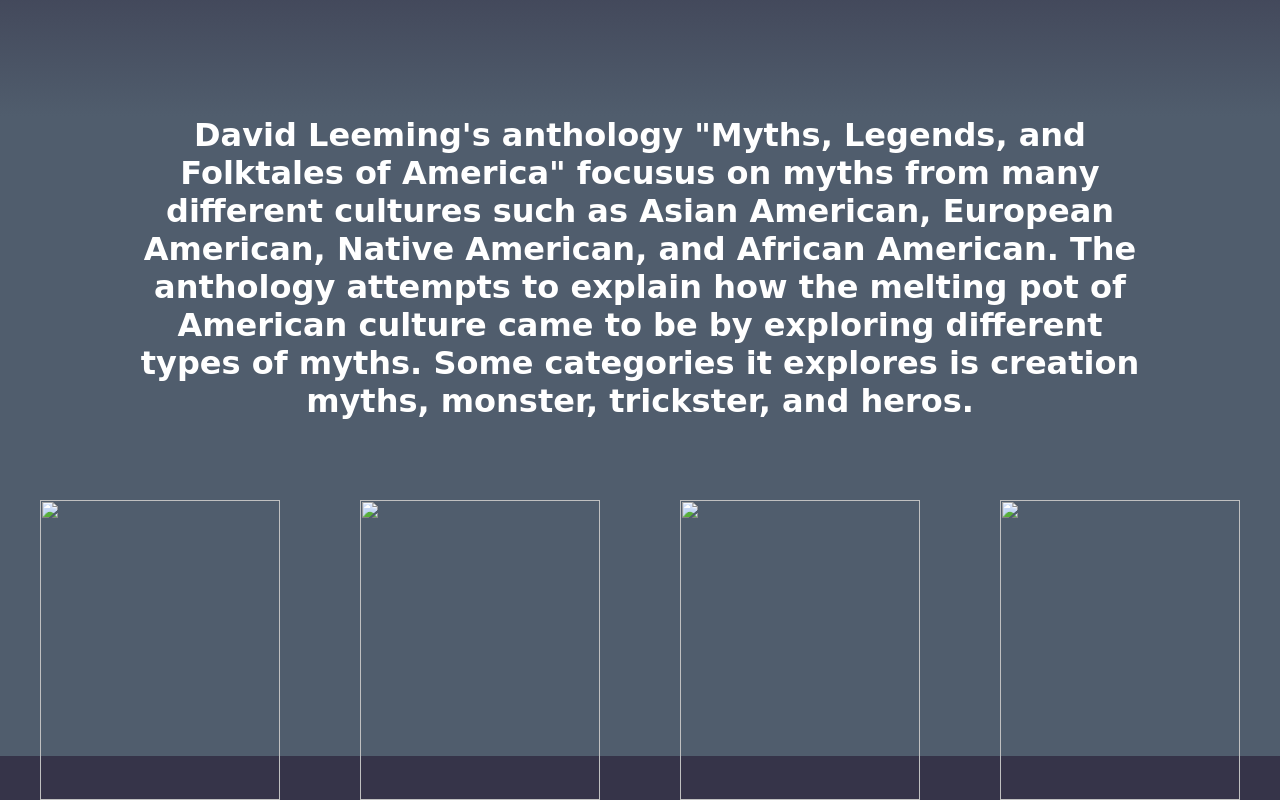
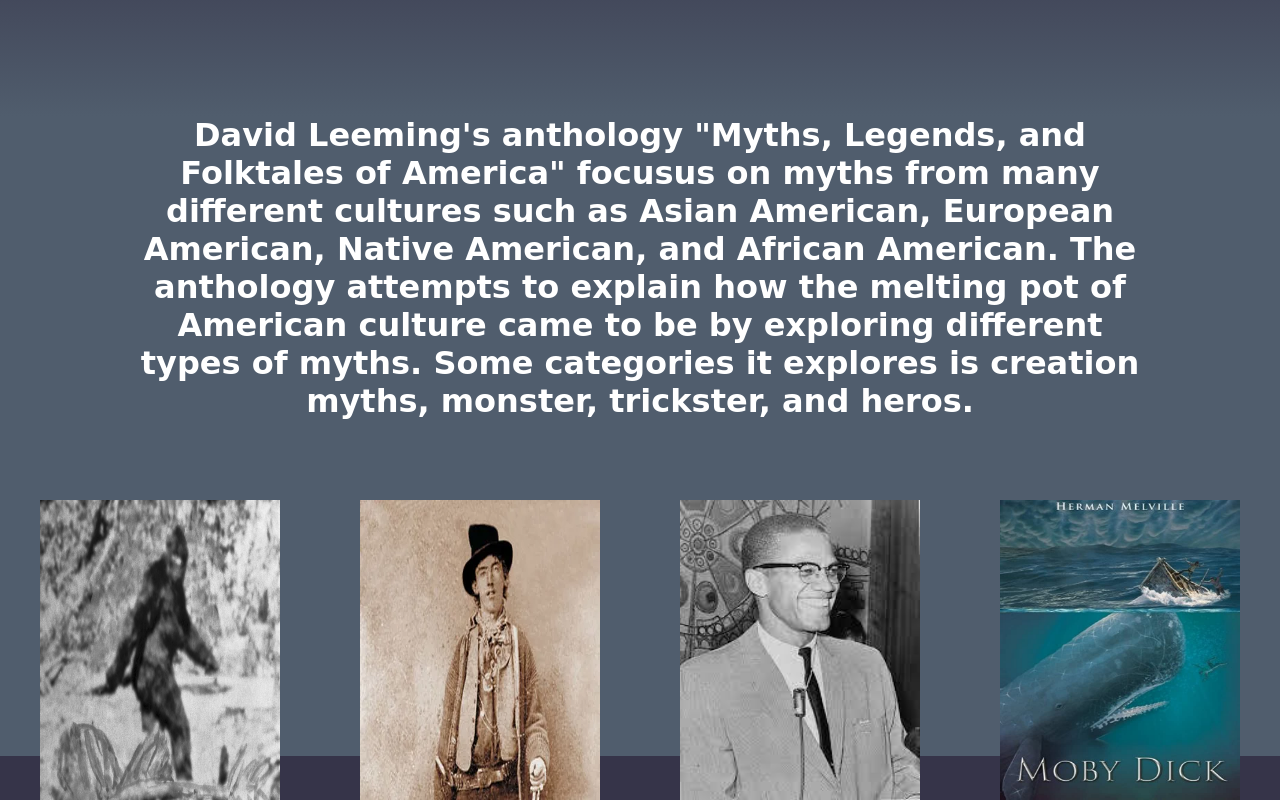
Before and after one commit to trollingtree54/trollingtree54.github.io, a plain HTML site: page summary.html in a window 1280 px wide. Shown: the part 811-1611 px from the top of the page. Drawn offline with Linux system fonts and the light colour scheme; a web font is replaced by a local one.

Commit message:
Update summary.html

```diff
--- a/summary.html
+++ b/summary.html
@@ -26,7 +26,7 @@
         </nav>
         <div class="content">
             <h1 id="contentText">Summary</h1>
-            <img src="imgs/summary.jpg" alt="David Leeming" id="leeming">
+            <img src="summary.jpg" alt="David Leeming" id="leeming">
         </div>
         <div class="transition">
         </div>
@@ -40,10 +40,10 @@
                 </h1>
             </div>
             <div id="lowerImagesSummary">
-                <img src="imgs/bigfoot.jpg" alt="">
-                <img src="imgs/billyTheKid.webp" alt="">
-                <img src="imgs/malcolm-x.jpg" alt="">
-                <img src="imgs/mobyWhale.jpg" alt="">
+                <img src="bigfoot.jpg" alt="">
+                <img src="billyTheKid.webp" alt="">
+                <img src="malcolm-x.jpg" alt="">
+                <img src="mobyWhale.jpg" alt="">
             </div>
         </div>
     </div>
```
